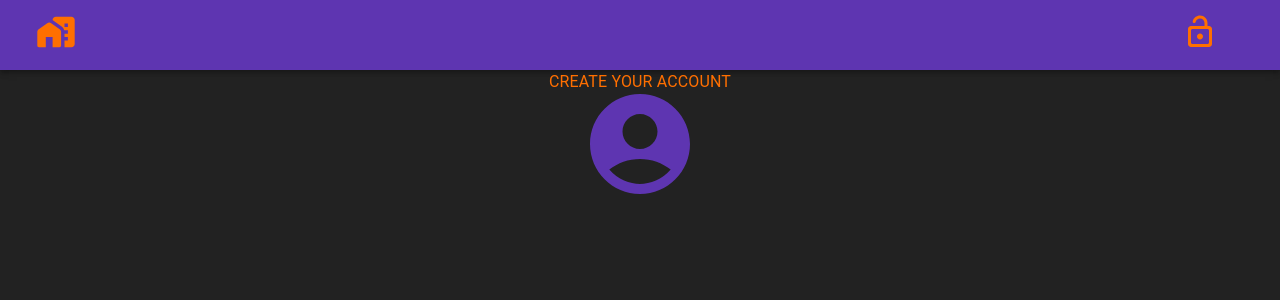
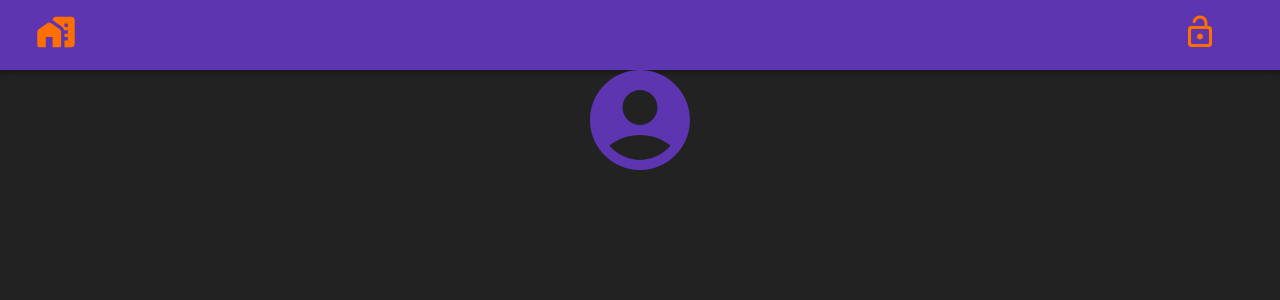
Before and after one commit to FRQ-ALS/task-manager-frontend, a React (Create React App) app: page /login in a window 1280 px wide. Shown: the top 300 px of the page. Built offline with nearby package versions, Linux system fonts and the light colour scheme.

Commit message:
test-commit

```diff
--- a/src/Components/SignIn/SignIn.js
+++ b/src/Components/SignIn/SignIn.js
@@ -7,7 +7,7 @@ export default function SignIn() {
   return (
     <div>
       <Typography color="secondary" className="mainHeader">
-        CREATE YOUR ACCOUNT
+
       </Typography>
       <Button className="iconButton">
         <AccountCircleIcon className="icon" />
```
